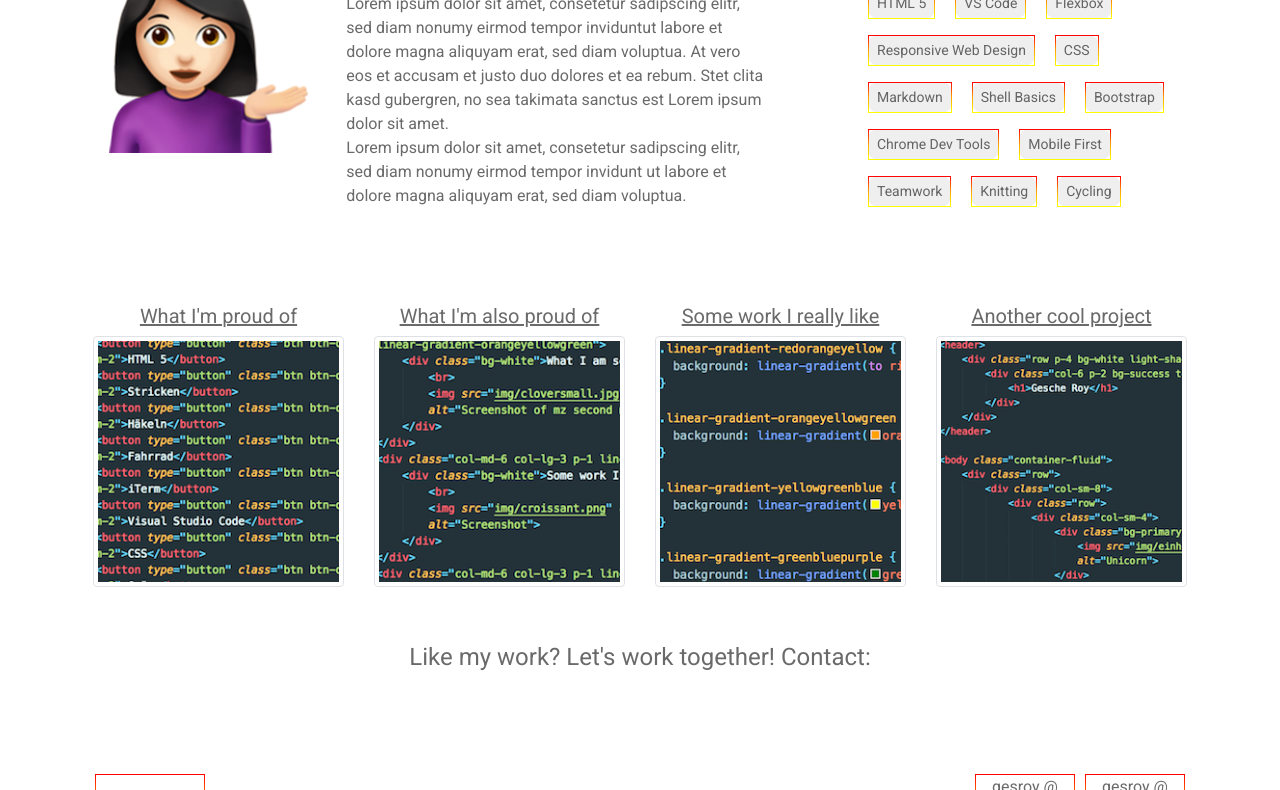
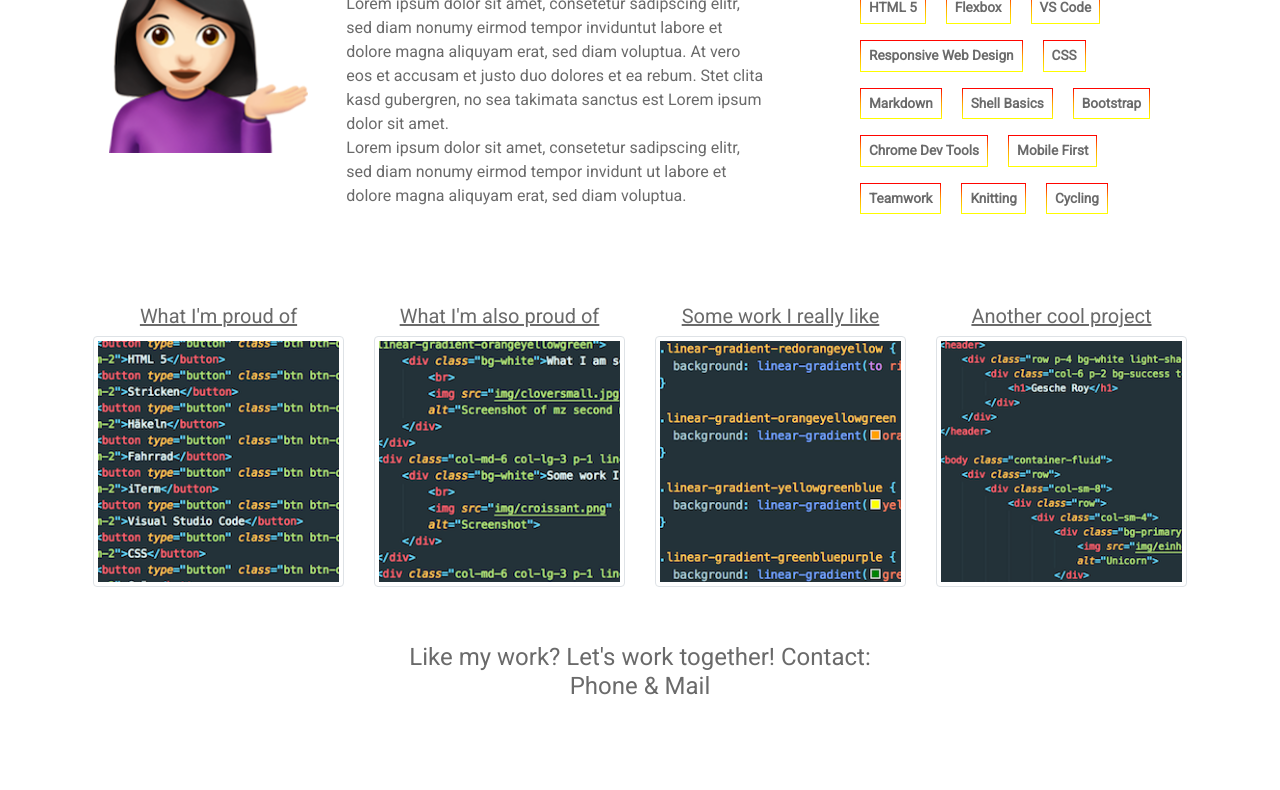
Before and after one commit to gesroy/personal-website, a plain HTML site: page index.html in a window 1280 px wide. Shown: the part 288-1078 px from the top of the page. Drawn offline with Linux system fonts and the light colour scheme.

Commit message:
Remake skill-list

```diff
--- a/css/styles.css
+++ b/css/styles.css
@@ -1,10 +1,12 @@
-.light-shadow {
-  box-shadow: 21px 12px 23px 11px darkred;
-}
-
 .copy {
   font-family: "Roboto", sans-serif;
   color: rgba(7, 7, 7, 0.6);
+}
+
+.list-copy {
+  font-family: "Roboto", sans-serif;
+  color: rgba(7, 7, 7, 0.6);
+  font-size: 0.85em;
 }
 
 .copy-link {
@@ -28,6 +30,9 @@
 
 .linear-gradient-greenbluepurple {
   background: linear-gradient(green, blue, purple);
+}
+.light-shadow {
+  box-shadow: 21px 12px 23px 11px darkred;
 }
  */
 
--- a/index.html
+++ b/index.html
@@ -30,29 +30,59 @@
                         <h2>This is what I'm good at</h2>
                         <p>Lorem ipsum dolor sit amet, consetetur sadipscing elitr, sed diam nonumy eirmod tempor inviduntut
                             labore et dolore magna aliquyam erat, sed diam voluptua. At vero eos et accusam et justo duo
-                            dolores et ea rebum. Stet clita kasd gubergren, no sea takimata sanctus est Lorem ipsum dolor sit amet.<br> Lorem ipsum
-                            dolor sit amet, consetetur sadipscing elitr, sed diam nonumy eirmod tempor invidunt ut labore
-                            et dolore magna aliquyam erat, sed diam voluptua.</p>
+                            dolores et ea rebum. Stet clita kasd gubergren, no sea takimata sanctus est Lorem ipsum dolor
+                            sit amet.
+                            <br> Lorem ipsum dolor sit amet, consetetur sadipscing elitr, sed diam nonumy eirmod tempor invidunt
+                            ut labore et dolore magna aliquyam erat, sed diam voluptua.</p>
                     </div>
                 </div>
             </div>
         </section>
-        <section class="col-sm-4 bg-white">
-            <div class="container-fluid">
-                <h3 class="m-2">Skills</h3>
-                <button type="button" class="btn fancy-border btn-sm m-2 copy">HTML 5</button>
-                <button type="button" class="btn fancy-border btn-sm m-2 copy">VS Code</button>
-                <button type="button" class="btn fancy-border btn-sm m-2 copy">Flexbox</button>
-                <button type="button" class="btn fancy-border btn-sm m-2 copy">Responsive Web Design</button>
-                <button type="button" class="btn fancy-border btn-sm m-2 copy">CSS</button>
-                <button type="button" class="btn fancy-border btn-sm m-2 copy">Markdown</button>
-                <button type="button" class="btn fancy-border btn-sm m-2 copy">Shell Basics</button>
-                <button type="button" class="btn fancy-border btn-sm m-2 copy">Bootstrap</button>
-                <button type="button" class="btn fancy-border btn-sm m-2 copy">Chrome Dev Tools</button>
-                <button type="button" class="btn fancy-border btn-sm m-2 copy">Mobile First</button>
-                <button type="button" class="btn fancy-border btn-sm m-2 copy">Teamwork</button>
-                <button type="button" class="btn fancy-border btn-sm m-2 copy">Knitting</button>
-                <button type="button" class="btn fancy-border btn-sm m-2 copy">Cycling</button>
+
+        <section class="col-sm-4 d-flex">
+            <div class="container-fluid pt-3">
+                <h2>Skills</h2>
+                <ul class="list-inline">
+                    <li class="list-inline-item">
+                        <div class="badge p-2 mb-3 mr-2 fancy-border list-copy">HTML 5</div>
+                    </li>
+                    <li class="list-inline-item">
+                        <div class="badge p-2 mb-3 mr-2 fancy-border list-copy">Flexbox</div>
+                    </li>
+                    <li class="list-inline-item">
+                        <div class="badge p-2 mb-3 mr-2 fancy-border list-copy">VS Code</div>
+                    </li>
+                    <li class="list-inline-item">
+                        <div class="badge p-2 mb-3 mr-2 fancy-border list-copy">Responsive Web Design</div>
+                    </li>
+                    <li class="list-inline-item">
+                        <div class="badge p-2 mb-3 mr-2 fancy-border list-copy">CSS</div>
+                    </li>
+                    <li class="list-inline-item">
+                        <div class="badge p-2 mb-3 mr-2 fancy-border list-copy">Markdown</div>
+                    </li>
+                    <li class="list-inline-item">
+                        <div class="badge p-2 mb-3 mr-2 fancy-border list-copy">Shell Basics</div>
+                    </li>
+                    <li class="list-inline-item">
+                        <div class="badge p-2 mb-3 mr-2 fancy-border list-copy">Bootstrap</div>
+                    </li>
+                    <li class="list-inline-item">
+                        <div class="badge p-2 mb-3 mr-2 fancy-border list-copy">Chrome Dev Tools</div>
+                    </li>
+                    <li class="list-inline-item">
+                        <div class="badge p-2 mb-3 mr-2 fancy-border list-copy">Mobile First</div>
+                    </li>
+                    <li class="list-inline-item">
+                        <div class="badge p-2 mb-3 mr-2 fancy-border list-copy">Teamwork</div>
+                    </li>
+                    <li class="list-inline-item">
+                        <div class="badge p-2 mb-3 mr-2 fancy-border list-copy">Knitting</div>
+                    </li>
+                    <li class="list-inline-item">
+                        <div class="badge p-2 mb-3 mr-2 fancy-border list-copy">Cycling</div>
+                    </li>
+                </ul>
             </div>
         </section>
 
@@ -91,7 +121,8 @@
     </section>
     <section class="row">
         <div class="col-12 p-4 text-center">
-            <h4>Like my work? Let's work together! Contact:</h4>
+            <h4>Like my work? Let's work together! Contact:
+                <br> Phone & Mail</h4>
     </section>
 
     <footer class="wrapper text-center">
@@ -109,7 +140,6 @@
     <script src="js/jquery-3.3.1.min.js"></script>
     <script src="js/popper.min.js"></script>
     <script src="js/bootstrap.js"></script>
-    <!-- Kommentar in HTML: command und /-->
 </body>
 
 </html>
```
